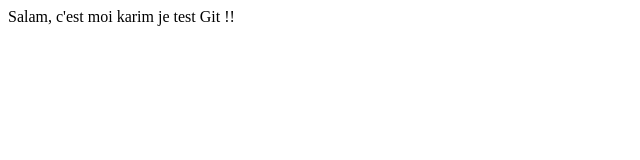
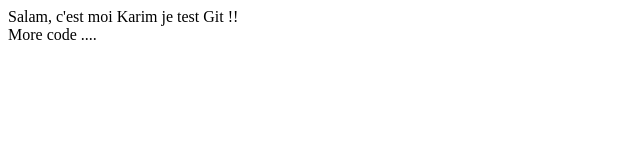
Before and after one commit to KarimAGOURRAM/youtube.demo, a plain HTML site: page WebContent/index.html in a window 1280 px wide. Shown: the full height of the page, 0-640 px from the left. Drawn offline with Linux system fonts and the light colour scheme.

Commit message:
more chage to index

```diff
--- a/WebContent/index.html
+++ b/WebContent/index.html
@@ -6,7 +6,13 @@
 </head>
 <body>
 
-Salam,  c'est moi karim je test  Git !!
+
+Salam,  c'est moi Karim je test  Git !!
+
+<br />
+
+More code  ....
+
 
 </body>
 </html>
```
